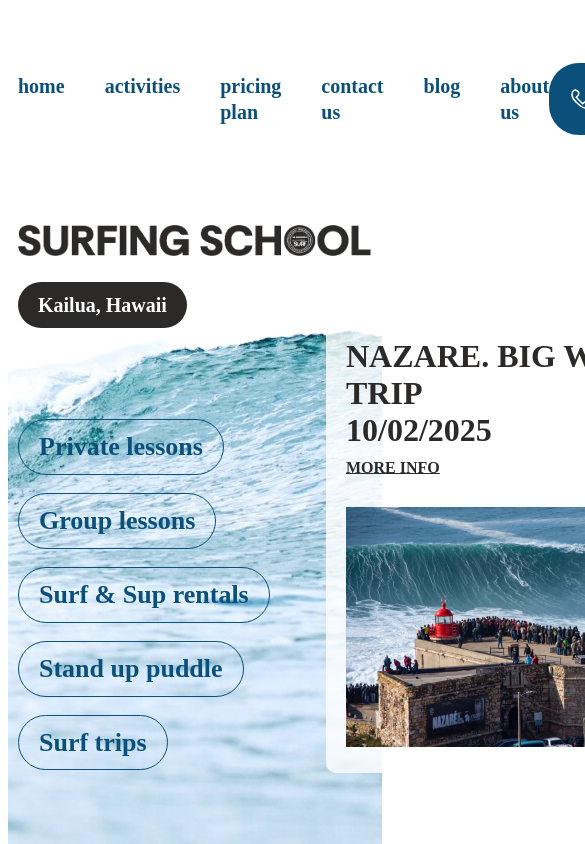
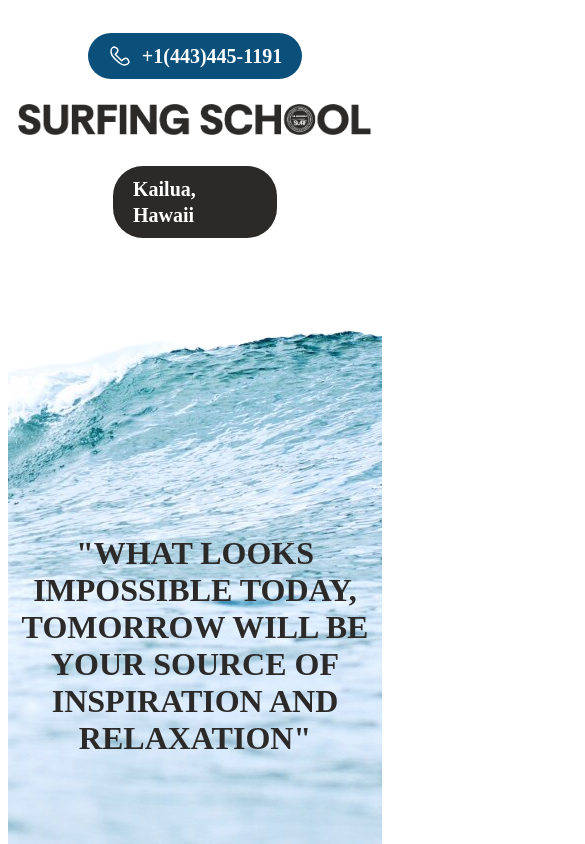
Before and after one commit to poetryofcode/Learn2Surf, a React (Vite) app: page / in a window 390 px wide. Shown: the top 844 px of the page, 585 px wide, since content can reach past the window. Built offline with nearby package versions, Linux system fonts and the light colour scheme; a web font is replaced by a local one.

Commit message:
feat: header mobile friendly

```diff
--- a/src/App.jsx
+++ b/src/App.jsx
@@ -9,11 +9,11 @@ function App() {
   return (
     <>
       <Header />
-      <About />
+      {/* <About />
       <Activities />
       <Image />
       <Reviews />
-      <Footer />
+      <Footer /> */}
     </>
   );
 }
--- a/src/index.css
+++ b/src/index.css
@@ -107,6 +107,7 @@ header {
 .header__content {
   display: flex;
   justify-content: space-between;
+  padding-bottom: 100px;
 }
 
 .header__info {
@@ -334,3 +335,40 @@ header {
 .img {
   max-width: 100%;
 }
+
+@media (max-width: 1000px) {
+  .header__news-box,
+  .header__content,
+  .menu {
+    display: none;
+  }
+
+  .text {
+    margin-top: -317px;
+    text-align: center;
+    font-size: 32px;
+  }
+
+  .header__top {
+    justify-content: center;
+  }
+}
+
+@media (max-width: 420px) {
+  .header__top {
+    padding: 25px 0;
+  }
+  .title-text {
+    margin: 0 auto;
+    width: 164px;
+    display: flex;
+  }
+  .title-img {
+    margin-bottom: 25px;
+  }
+
+  .text {
+    margin: 0;
+    margin-top: -317px;
+  }
+}
```
